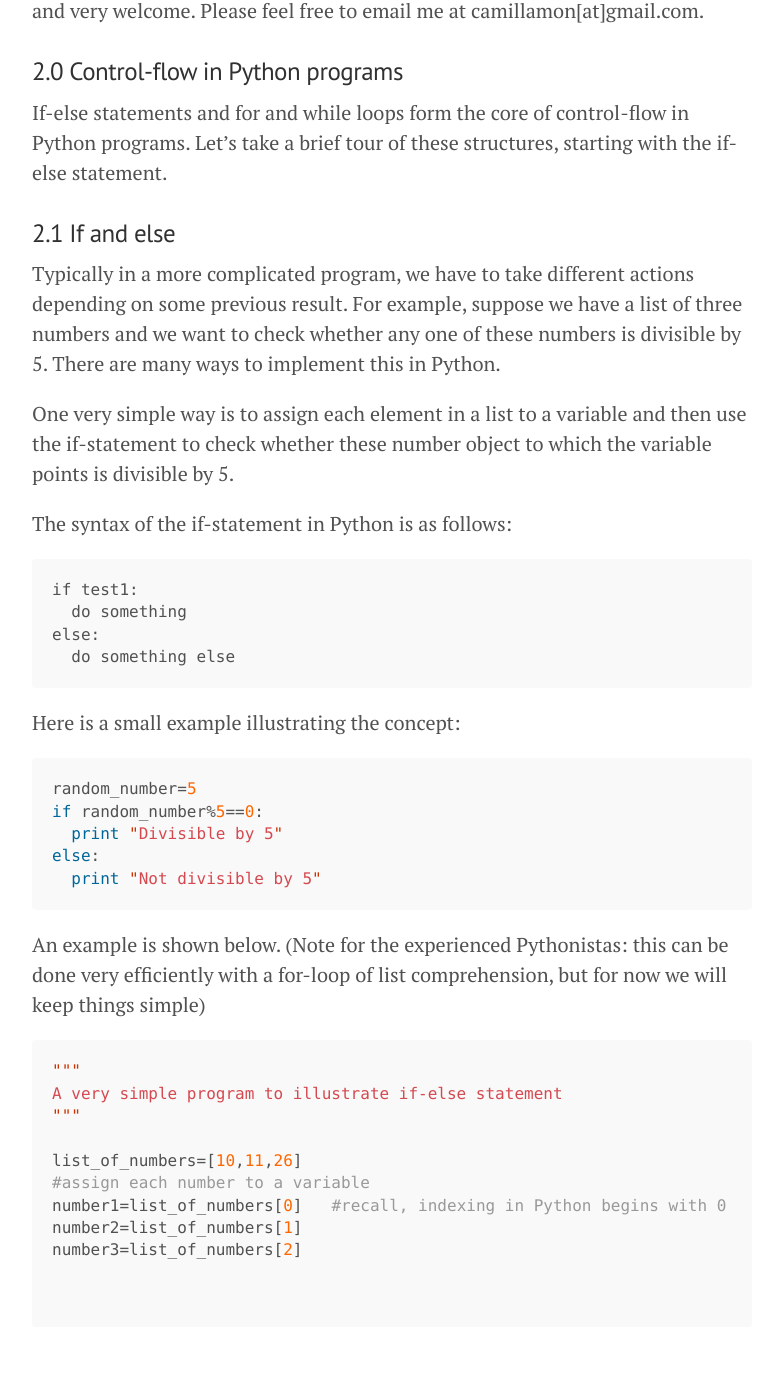
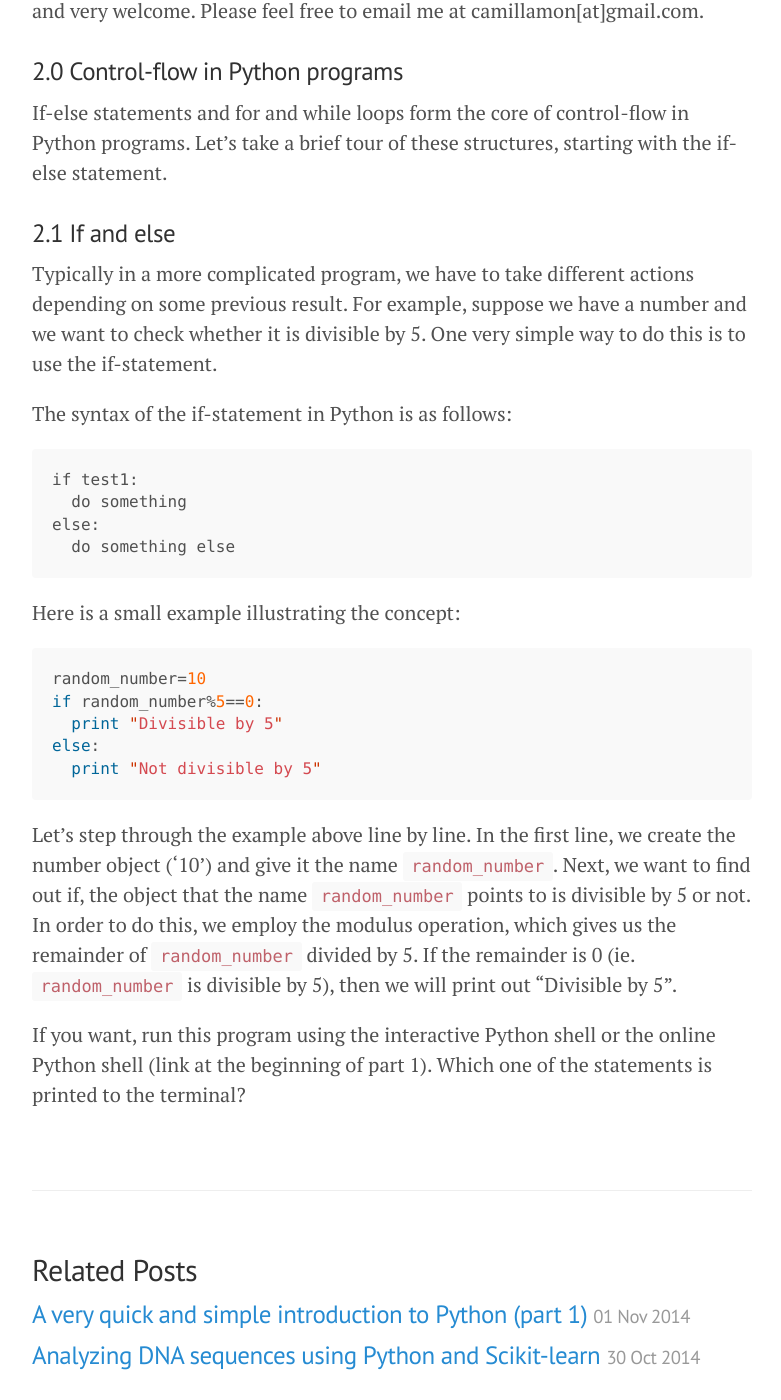
Before and after one commit to Winterflower/winterflower.github.io, a Jekyll site: the page built from _posts/2014-11-02-a-very-simple-introduction-to-python-part2.md, in a window 1280 px wide and 1400 px high, scrolled down 376 px. Shown: the whole window, without its empty margins (248-1029 px from the left). Built offline with Jekyll 4.4.1, drawn with Linux system fonts in a browser that asks for light colours; Markdown is read by kramdown in place of the engine named in the settings.

Commit message:
amendments to part 2 of tutorial

````diff
--- a/_posts/2014-11-02-a-very-simple-introduction-to-python-part2.md
+++ b/_posts/2014-11-02-a-very-simple-introduction-to-python-part2.md
@@ -19,13 +19,9 @@ with the if-else statement.
 ###2.1 If and else
 Typically in a more complicated program, we have
 to take different actions depending on some previous result.
-For example, suppose we have a list of three numbers and we want
-to check whether any one of these numbers is divisible by 5.
-There are many ways to implement this in Python.
-
-One very simple way is to assign each element in a list
-to a variable and then use the if-statement to check whether
-these number object to which the variable points is divisible by 5.
+For example, suppose we have a number and we want
+to check whether it is divisible by 5.
+One very simple way to do this is to use the if-statement.
 
 The syntax of the if-statement in Python is as follows:
 
@@ -40,28 +36,22 @@ Here is a small example illustrating the concept:
 
 
 ```python
-random_number=5
+random_number=10
 if random_number%5==0:
   print "Divisible by 5"
 else:
   print "Not divisible by 5"
 ```
 
- An example is shown below.
-(Note for the experienced Pythonistas: this can be done very efficiently
-with a for-loop of list comprehension, but for now we will keep things
-simple)
+Let's step through the example above line by line.
+In the first line, we create the number object ('10') and
+give it the name `random_number`. Next, we want
+to find out if, the object that the name `random_number`
+points to is divisible by 5 or not. In order to do this,
+we employ the modulus operation, which gives us the remainder
+of `random_number` divided by 5. If the remainder is 0 (ie. `random_number`
+is divisible by 5), then we will print out "Divisible by 5".
 
-```python
-"""
-A very simple program to illustrate if-else statement
-"""
-
-list_of_numbers=[10,11,26]
-#assign each number to a variable
-number1=list_of_numbers[0]   #recall, indexing in Python begins with 0
-number2=list_of_numbers[1]
-number3=list_of_numbers[2]
-
-
-```
+If you want, run this program using the interactive Python shell
+or the online Python shell (link at the beginning of part 1).
+Which one of the statements is printed to the terminal?
````
